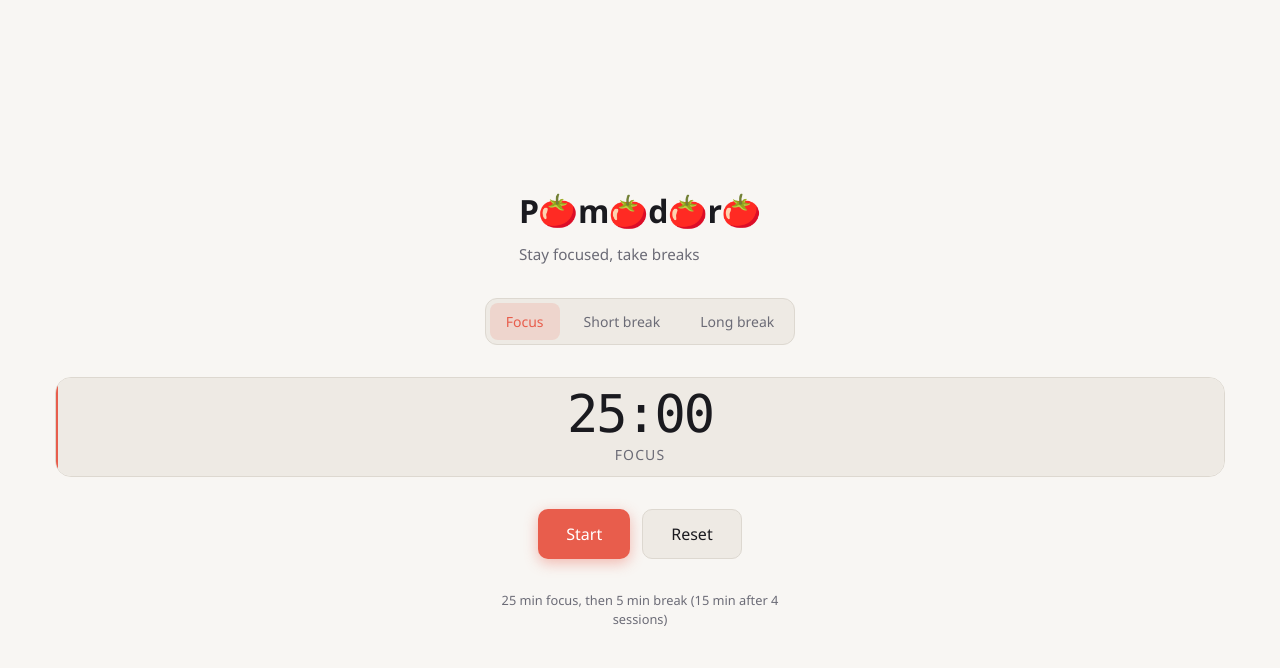
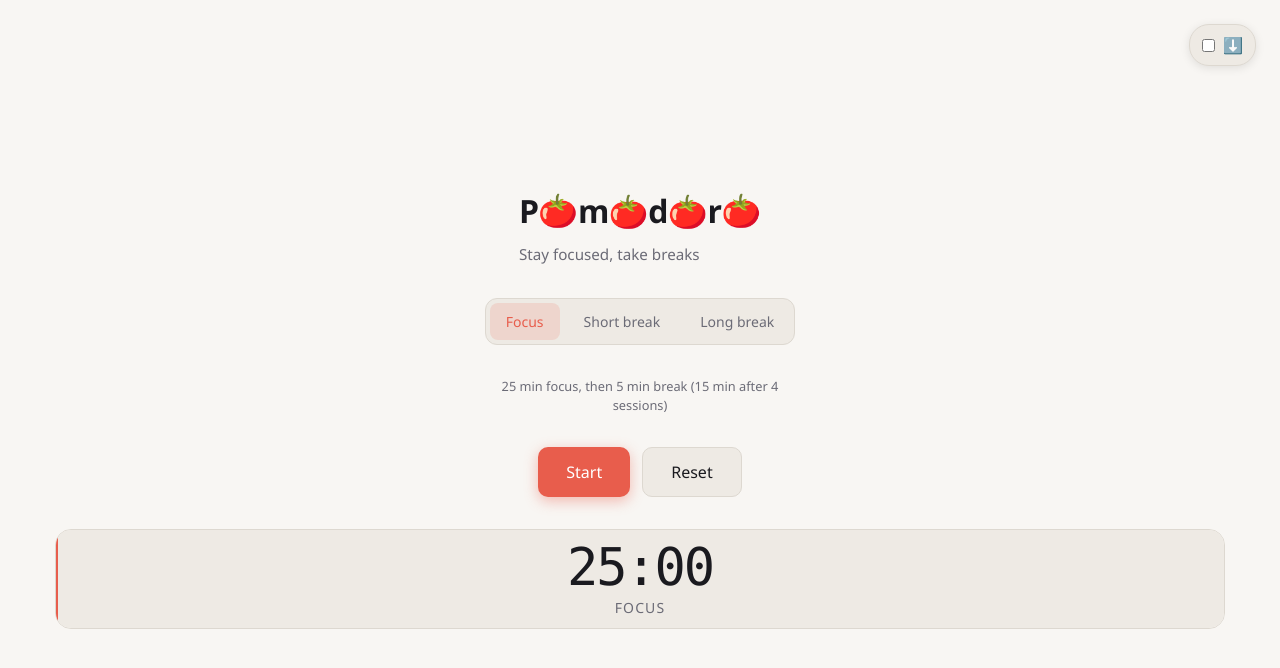
Before and after one commit to sEver/pomodoro, a React (Vite) app: page / in a window 1280 px wide. Shown: the top 668 px of the page. Built offline with nearby package versions, Linux system fonts and the light colour scheme.

Commit message:
Rearrange layout and add "push down" checkbox

```diff
--- a/src/App.css
+++ b/src/App.css
@@ -3,11 +3,16 @@
   display: flex;
   flex-direction: column;
   align-items: center;
+
   justify-content: center;
   padding: 48px 24px 32px;
   gap: 32px;
   --mode-accent: var(--focus);
   --mode-accent-soft: var(--focus-soft);
+}
+
+.app:has(.layout-toggle input:checked) {
+  justify-content: flex-end;
 }
 
 .app[data-mode='shortBreak'] {
@@ -157,3 +162,31 @@
   text-align: center;
   line-height: 1.5;
 }
+
+.layout-toggle {
+  position: fixed;
+  top: 24px;
+  right: 24px;
+  z-index: 100;
+  display: flex;
+  align-items: center;
+  gap: 8px;
+  background: var(--surface);
+  padding: 8px 12px;
+  border-radius: 20px;
+  border: 1px solid var(--border);
+  cursor: pointer;
+  box-shadow: 0 2px 10px rgba(0, 0, 0, 0.1);
+  transition: transform 0.2s, background 0.2s;
+  user-select: none;
+}
+
+.layout-toggle:hover {
+  transform: translateY(-2px);
+  background: var(--border);
+}
+
+.layout-toggle input {
+  cursor: pointer;
+  margin: 0;
+}
--- a/src/App.tsx
+++ b/src/App.tsx
@@ -68,21 +68,13 @@ function App() {
           </button>
         ))}
       </nav>
-
-      <div className="timer-displays">
-        {/* <TimerRing
-          secondsLeft={secondsLeft}
-          progress={progress}
-          label={MODE_LABELS[mode]}
-        /> */}
-        <TimerBar
-          progress={progress}
-          secondsLeft={secondsLeft}
-          label={MODE_LABELS[mode]}
-          width="95%"
-          height="100px"
-        />
-      </div>
+      <footer className="hint">
+        {mode === 'focus'
+          ? '25 min focus, then 5 min break (15 min after 4 sessions)'
+          : mode === 'shortBreak'
+            ? 'Short break - stretch, hydrate, rest your eyes'
+            : 'Long break - take a walk'}
+      </footer>
 
       <div className="controls">
         <button
@@ -112,13 +104,25 @@ function App() {
         </button>
       </div>
 
-      <footer className="hint">
-        {mode === 'focus'
-          ? '25 min focus, then 5 min break (15 min after 4 sessions)'
-          : mode === 'shortBreak'
-            ? 'Short break - stretch, hydrate, rest your eyes'
-            : 'Long break - take a walk'}
-      </footer>
+      <div className="timer-displays">
+        {/* <TimerRing
+          secondsLeft={secondsLeft}
+          progress={progress}
+          label={MODE_LABELS[mode]}
+        /> */}
+        <TimerBar
+          progress={progress}
+          secondsLeft={secondsLeft}
+          label={MODE_LABELS[mode]}
+          width="95%"
+          height="100px"
+        />
+      </div>
+
+      <label className="layout-toggle" title="Align to bottom">
+        <input type="checkbox" />
+        <span role="img" aria-label="weight">⬇️</span>
+      </label>
     </div>
   )
 }
```
